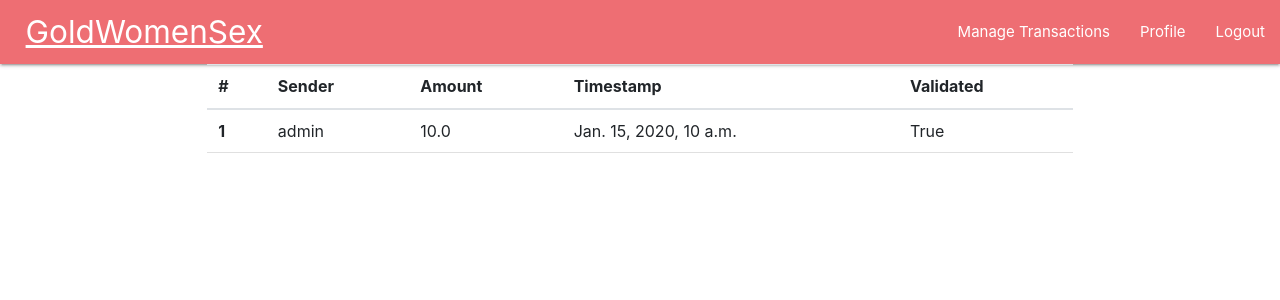
After one commit to achaudhary997/Secure_Banking_System, a Django app: page /manage_transaction.php in a window 1280 px wide. The commit adds this page. Shown: the top 300 px of the page. Run offline with Django 3.2, Linux system fonts and the light colour scheme; a user stored in the database is signed in; data comes from the database, SQL or seed files in the repository; both versions use the stored data as it was after the commit; tables that the repository leaves empty hold one stand-in row (values such as "Sample post"); some libraries are stand-ins or nearby versions.

Commit message:
managing transactions vs transacting for reg user and internal user done, permissions and groups done, profile page with update request done

```diff
--- /dev/null
+++ b/website/decorators.py
@@ -0,0 +1,11 @@
+from django.contrib.auth.decorators import user_passes_test
+
+def group_required(*group_names):
+
+    def in_groups(user):
+        if user.is_authenticated:
+            if (user.groups.values_list()[0][1] in group_names) or user.is_superuser:
+                return True
+        return False
+
+    return user_passes_test(in_groups)
--- a/website/models.py
+++ b/website/models.py
@@ -10,9 +10,9 @@ def get_acc_num():
 # A single person can have multiple bank accounts though. They can be in the same bank or some external bank :/
 # To access the multiple bank detials for a Profile p, just do p.account_set.objects.all() [Need to test this once]
 class Profile(models.Model):
-    user = models.OneToOneField(User, on_delete=models.CASCADE, related_name="user_profile")
+    user = models.ForeignKey(User, on_delete=models.CASCADE, related_name="user_profile")
     address = models.TextField(default="NONE", max_length=100)
-    phone_number = models.CharField(max_length=15, blank=True) # validators should be a list
+    phone_number = models.CharField(default="NONE", max_length=15, blank=True) # validators should be a list
 
     # Info for KYC
     # Assign common permissions for all types of users
@@ -22,20 +22,46 @@ class Profile(models.Model):
             ("add_transaction", "Create a New Transaction"),
         )
 
+# Have to add inheritence for atleast address or phone number
+
 class Employee(models.Model):
-    user = models.OneToOneField(User, on_delete=models.CASCADE, related_name="user_employee")
+    user = models.ForeignKey(User, on_delete=models.CASCADE, related_name="user_employee")
+    class Meta:
+        permissions = (
+            ("delete_transaction", "Delete a transaction"),
+        )
+
+class SystemManager(models.Model):
+    user = models.ForeignKey(User, on_delete=models.CASCADE, related_name="user_sys_manager")
+
 
     class Meta:
         permissions = (
-            ("delete_transaction", "Delete a transaction"),
-            ("modify_user_account", "Modify a User Account"),
+            ("auth_crit_trans", "Authorize Critical Transaction"),
         )
 
-# class Customer(models.Model):
-#     pass
+class CustomerIndividual(models.Model):
+    user = models.ForeignKey(
+        User, on_delete=models.CASCADE, related_name="user_indi_customer")
 
-# class Merchant(models.Model):
-#     pass
+    class Meta:
+        permissions = (
+            ("authorize_review", "Authorize review of Transactions"),
+            ("initiate_info_mod", "Initiate information modification"),
+            ("view_transaction", "View transaction details")
+        )
+
+
+class Merchant(models.Model):
+    user = models.ForeignKey(
+        User, on_delete=models.CASCADE, related_name="user_merchant")
+
+    class Meta:
+        permissions = (
+            ("authorize_review", "Authorize review of Transactions"),
+            ("initiate_info_mod", "Initiate information modification"),
+            ("view_transaction", "View transaction details")
+        )
 
 class Account(models.Model):
     acc_number = models.IntegerField(default=get_acc_num)
@@ -65,4 +91,9 @@ class Transaction(models.Model):
 
         return "Transaction: " + str(self.timestamp)#+ self.sender.name + " -> " + self.receiver.name + ": " + str(self.amount) + " INR"
 
-# 192.168.59.24:8000
+class ProfileModificationReq(models.Model):
+    user = models.ForeignKey(User, on_delete=models.CASCADE)
+    address = models.TextField(default="NONE", max_length=100)
+    phone_number = models.CharField(default="NONE", max_length=15, blank=True)
+
+# 192.168.65.164:8000
--- a/website/templates/website/base.html
+++ b/website/templates/website/base.html
@@ -1,3 +1,4 @@
+{% load has_group %}
 <html>
     <head>
         <link rel="stylesheet" href="https://stackpath.bootstrapcdn.com/bootstrap/4.1.3/css/bootstrap.min.css" integrity="sha384-MCw98/SFnGE8fJT3GXwEOngsV7Zt27NXFoaoApmYm81iuXoPkFOJwJ8ERdknLPMO"
@@ -17,15 +18,19 @@
     <body>
         <nav>
             <div class="nav-wrapper">
-                <a href="{% url 'home' %}" class="brand-logo" style="padding-left:2%;">SecureBank</a>
+                <a href="{% url 'home' %}" class="brand-logo" style="padding-left:2%;">GoldWomenSex</a>
                 <ul id="nav-mobile" class="right hide-on-med-and-down">
                     {% if not user.is_authenticated %}
                         <li><a href="{% url 'login' %}">Login</a></li>
-                        <li><a href="{% url 'register' %}">Register</a></li>
+                        {% comment %} <li><a href="{% url 'register' %}">Register</a></li> {% endcomment %}
                     {% else %}
-                        <li><a href="{% url 'transact' %}">Transact</a></li>
+                        {% if request.user|has_group:"Individual Customer" or request.user|has_group:"Merchant" %}
+                            <li><a href="{% url 'transact' %}">Transact</a></li>
+                        {% elif request.user|has_group:"System Manager" or request.user|has_group:"Employee" or request.user.is_superuser %}
+                            <li><a href="{% url 'manage_transaction' %}">Manage Transactions</a></li>
+                        {% endif %}
                         {% comment %} <li><a href="{% url 'debit' %}">Debit</a></li> {% endcomment %}
-
+                        <li><a href="{% url 'profile' %}">Profile</a></li>
                         <li><a href="{% url 'logout' %}">Logout</a></li>
                     {% endif %}
                 </ul>
--- a/website/templates/website/index.html
+++ b/website/templates/website/index.html
@@ -1,8 +1,8 @@
 {% extends 'website/base.html' %}
 
-{% block title %}Home | SecureBank{% endblock %}
+{% block title %}Home | GoldWomenSex{% endblock %}
 
 {% block content %}
-    <h2>Welcome to SecureBank</h2>
+    <h2>Welcome to GoldWomenSex</h2>
     <h2>watch me fuck you lul. Boonkgang</h2>
 {% endblock %}
--- a/website/templates/website/login.html
+++ b/website/templates/website/login.html
@@ -1,6 +1,6 @@
 {% extends 'website/base.html' %}
 
-{% block title %}Login | SecureBank{% endblock %}
+{% block title %}Login | GoldWomenSex{% endblock %}
 
 {% block captcha %}
 <script src='https://www.google.com/recaptcha/api.js'></script>
--- /dev/null
+++ b/website/templates/website/manage_transactions.html
@@ -0,0 +1,28 @@
+{% extends 'website/base.html' %}
+
+{% block title %}Transactions | GoldWomenSex{% endblock %}
+
+{% block content %}
+<table class="table">
+    <thead>
+        <tr>
+            <th scope="col">#</th>
+            <th scope="col">Sender</th>
+            <th scope="col">Amount</th>
+            <th scope="col">Timestamp</th>
+            <th scope="col">Validated</th>
+        </tr>
+    </thead>
+    <tbody>
+        {% for transaction in all_transactions %}
+            <tr>
+                <th scope="row">{{ forloop.counter }}</th>
+                <td>{{ transaction.sender }}</td>
+                <td>{{ transaction.amount }}</td>
+                <td>{{ transaction.timestamp }}</td>
+                <td>{{ transaction.isValidated }}</td>
+            </tr>
+        {% endfor %}
+    </tbody>
+  </table>
+{% endblock %}
--- /dev/null
+++ b/website/templatetags/has_group.py
@@ -0,0 +1,9 @@
+from django.contrib.auth.models import Group
+from django import template
+register = template.Library()
+
+
+@register.filter(name='has_group')
+def has_group(user, group_name):
+    group = Group.objects.get(name=group_name)
+    return True if group in user.groups.all() else False
--- a/website/urls.py
+++ b/website/urls.py
@@ -1,17 +1,21 @@
 from django.contrib import admin
 from django.urls import path, include
 from . import views
+
+handler404 = views.handle_404
 
 urlpatterns = [
     path('', views.index, name="home"),
     # AUTH URLS
 
-    path('login', views.login_user, name="login"),
-    path('logout', views.logout_user, name="logout"),
-    path('register', views.register_user, name="register"),
+    path('profile.html', views.profile_user, name="profile"),
+    path('login.jsp', views.login_user, name="login"),
+    path('logout.aspx', views.logout_user, name="logout"),
+    path('register.php', views.register_user, name="register"),
 
     # TRANSACTION URLS
 
-    path('transact', views.transact, name="transact")
+    path('transact.html', views.transact, name="transact"),
+    path('manage_transaction.php', views.manage_transaction, name="manage_transaction")
 
 ]
--- a/website/views.py
+++ b/website/views.py
@@ -1,13 +1,16 @@
 from django.shortcuts import render, redirect
 from django.contrib.auth import authenticate, login, logout
 import requests
-from .forms import LoginForm, RegisterForm, TransactionForm
+from .forms import LoginForm, RegisterForm, TransactionForm, ProfileUpdateForm
 from .models import Transaction, Profile, Account
 from django.contrib.auth.models import User
 from django.contrib import messages
 from django.conf import settings
 from django.contrib.auth.decorators import login_required, user_passes_test
+from .decorators import *
 
+def handle_404(request):
+    return render(request, 'website/404.html', staus=404)
 
 
 def index(request):
@@ -103,7 +106,6 @@ def transact(request):
     form = TransactionForm
     if request.user.is_authenticated:
         if request.method == 'POST':
-            print ("inside post")
             transact_form = TransactionForm(request.POST)
             if transact_form.is_valid():
                 amount = transact_form.cleaned_data['amount']
@@ -142,3 +144,36 @@ def transact(request):
         return render(request, 'website/transact.html', context={'form':form})
     else:
         return render(request, 'website/index.html')
+
+@login_required(login_url="/")
+@group_required('System Manager', 'Employee')
+def manage_transaction(request):
+    transactions = Transaction.objects.all()
+    return render(request, 'website/manage_transactions.html', context={"all_transactions": transactions})
+
+def profile_user(request):
+    form = ProfileUpdateForm
+    profile = request.user.id
+    curr_user = User.objects.get(pk=request.user.id)
+
+    profile = curr_user.user_profile.all()[0]
+    user_name = curr_user.username
+    user_address = profile.address
+    user_ph = profile.phone_number
+    user_details = {"username": user_name,
+                    "address": user_address, "contact": user_ph}
+    if request.user.is_authenticated:
+        if request.method == 'POST':
+            profile_update_form = ProfileUpdateForm(request.POST)
+            if profile_update_form.is_valid():
+                profile = profile_update_form.save(commit=False)
+                profile.user = request.user
+                profile.save()
+                return render(request, 'website/profile.html', context=user_details)
+            else:
+                return render(request, 'website/profile.html', context=user_details)
+        else:
+
+            return render(request, 'website/profile.html', context=user_details)
+    else:
+        return render(request, 'website/login.html', context=None)
```
Also changed, not shown: website/admin.py (+6 -1 lines), website/forms.py (+22 -1 lines), website/templates/website/400.html (added, +7 -0 lines), website/templates/website/profile.html (added, +22 -0 lines), db.sqlite3, secure_bank/settings.py (line endings or trailing spaces), website/migrations/0001_initial.py, website/migrations/0002_auto_20180911_1352.py (added), website/migrations/0003_profilemodificationreq.py (added), website/templatetags/__init__.py (added), 1 other file.
